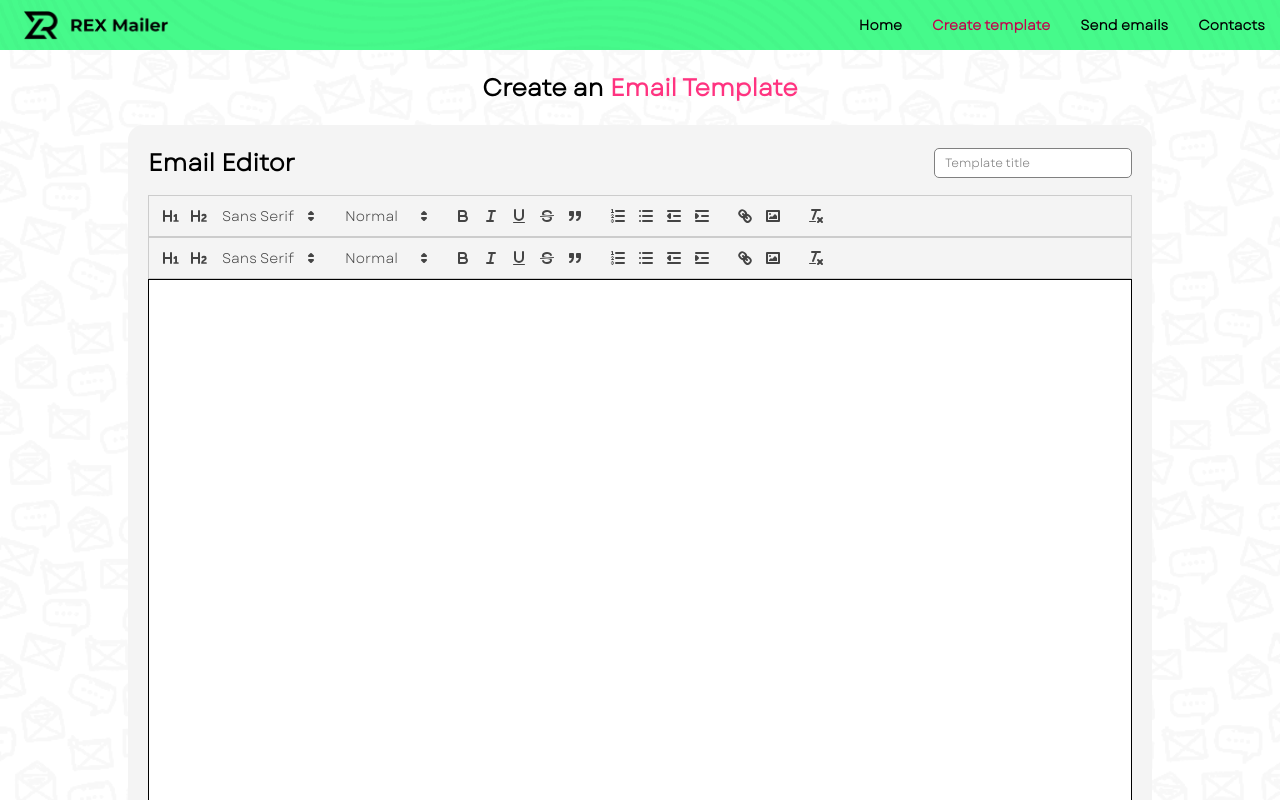
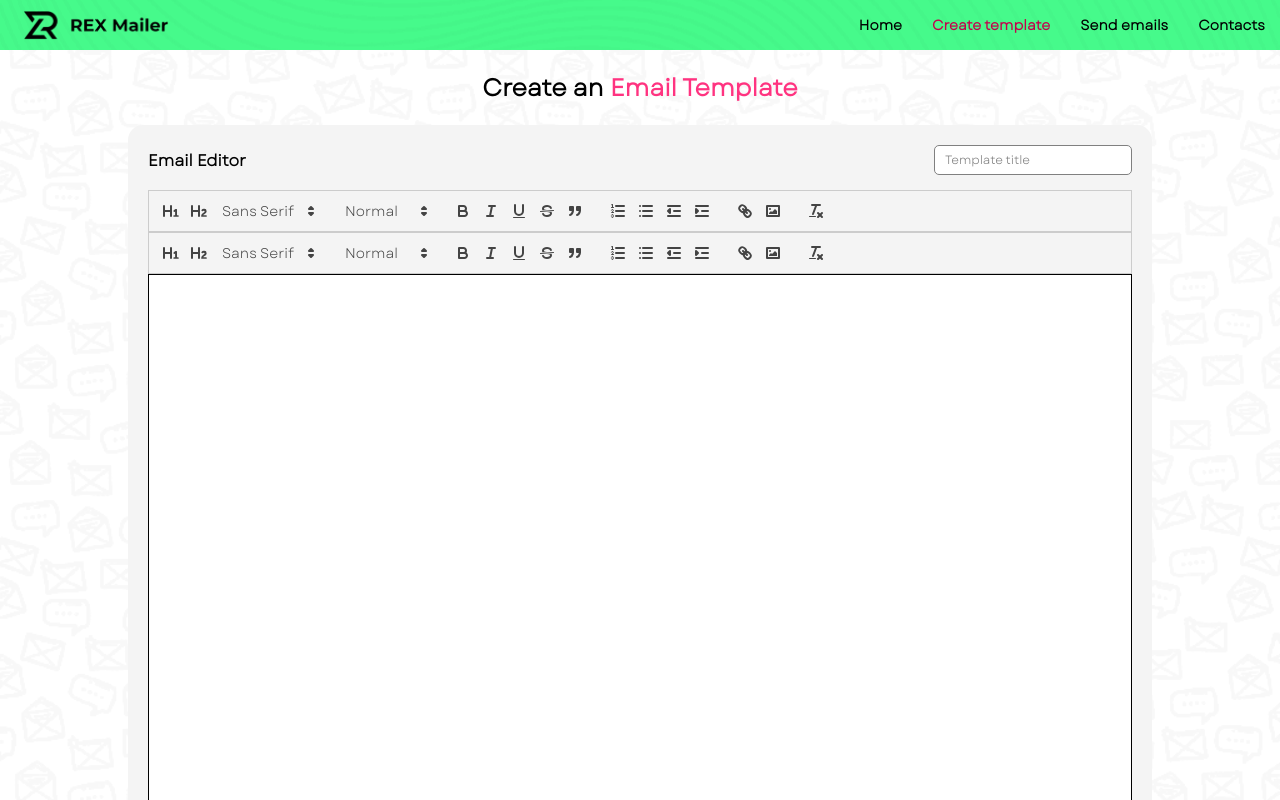
Before and after one commit to ahmedfayazyousuf/RexMailer, a React (Create React App) app: page /CreateTemplate in a window 1280 px wide. Built offline with nearby package versions, Linux system fonts and the light colour scheme.

Commit message:
Update index.js

```diff
--- a/src/components/CreateTemplate/EmailEditor/index.js
+++ b/src/components/CreateTemplate/EmailEditor/index.js
@@ -83,7 +83,7 @@ const EmailEditor = () => {
     if (!templateTitle) {
       document.getElementById('ErrorText').style.color = 'red';
       document.getElementById('ErrorText').innerHTML = "Insert template title";
-      document.getElementById('SubmitButton').innerHTML = "Save template";
+      document.getElementById('SubmitButton').innerHTML = "Save";
       setTimeout(() => {
         document.getElementById('ErrorText').innerHTML = "";
       }, 4000);
@@ -144,7 +144,7 @@ const EmailEditor = () => {
       setAttachments([]);
       setTemplateTitle(''); // Clear the template title
       quillRef.current.root.innerHTML = ''; // Clear the editor content
-      document.getElementById('SubmitButton').innerHTML ="Save template"
+      document.getElementById('SubmitButton').innerHTML ="Save"
 
     } catch (error) {
       console.error('Error saving email template:', error);
@@ -155,14 +155,14 @@ const EmailEditor = () => {
   return (
     <div style={{ padding: '20px', backgroundColor: '#f4f4f4', borderRadius: '15px' }}>
       <div style={{ display: 'flex', justifyContent: 'space-between', alignItems: 'center', width: '100%', marginBottom: '15px' }}>
-        <h2 style={{ margin: '0', padding: '0' }}>Email Editor</h2>
+        <h4 style={{ margin: '0', padding: '0' }}>Email Editor</h4>
         <input type="text" id='' placeholder="Template title" value={templateTitle} onChange={(e) => setTemplateTitle(e.target.value)}/>
       </div>
       <div id="editor" style={{ height: '600px', marginBottom: '10px', border: '1px solid black', background: 'white' }}></div>
       <div id='ErrorText' style={{display: 'flex', justifyContent: 'flex-end', alignItems: 'center', width: '100%', margin: '0px 0px 10px 0px', padding: '0', height: '15px', fontSize: '10px', color: 'red'}}></div>
       <div style={{ display: 'flex', justifyContent: 'flex-end', alignItems: 'center', width: '100%' }}>
         <input type="file" multiple accept=".pdf" onChange={handleAttachmentChange} style={{border: 'none'}} />
-        <button id='SubmitButton' onClick={handleSubmit} style={{ marginLeft: '10px', width: '150px' }}>Save template</button>
+        <button id='SubmitButton' onClick={handleSubmit} style={{ marginLeft: '10px', width: '120px' }}>Save</button>
       </div>
     </div>
   );
```
